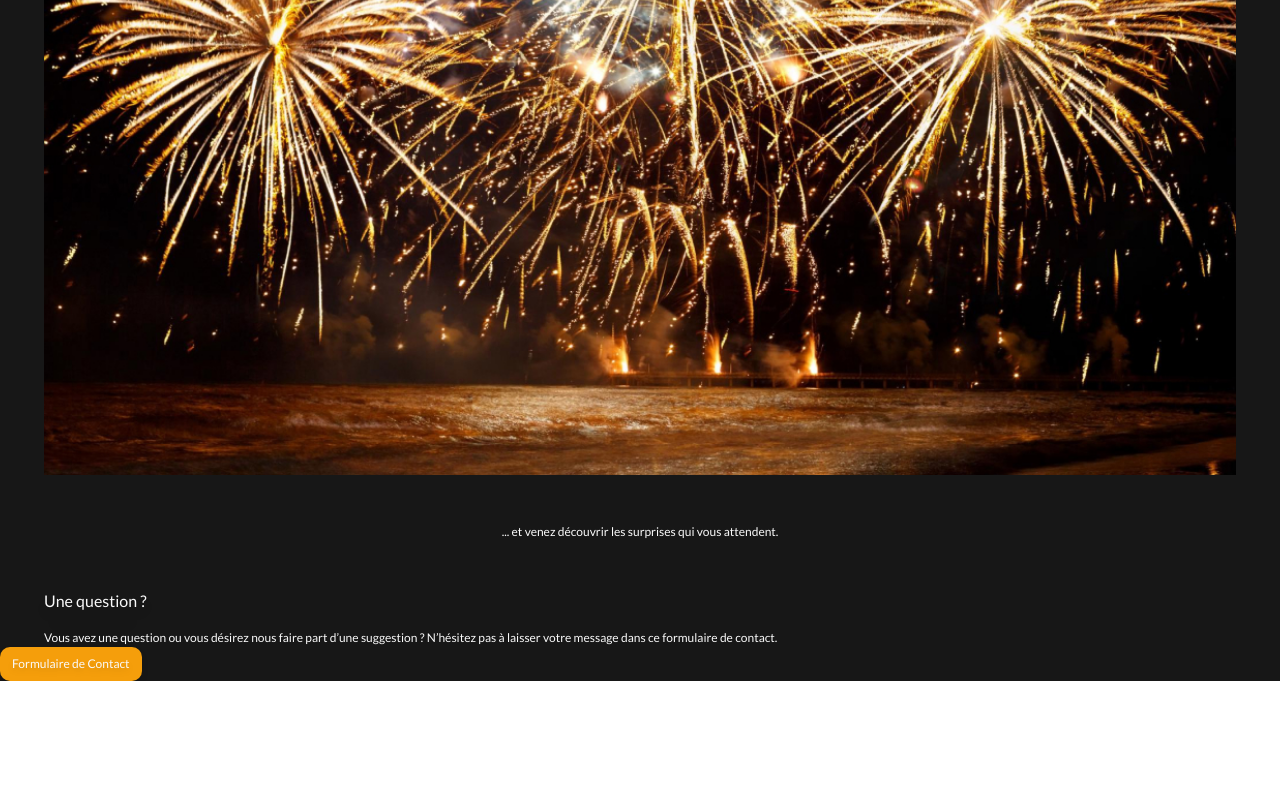
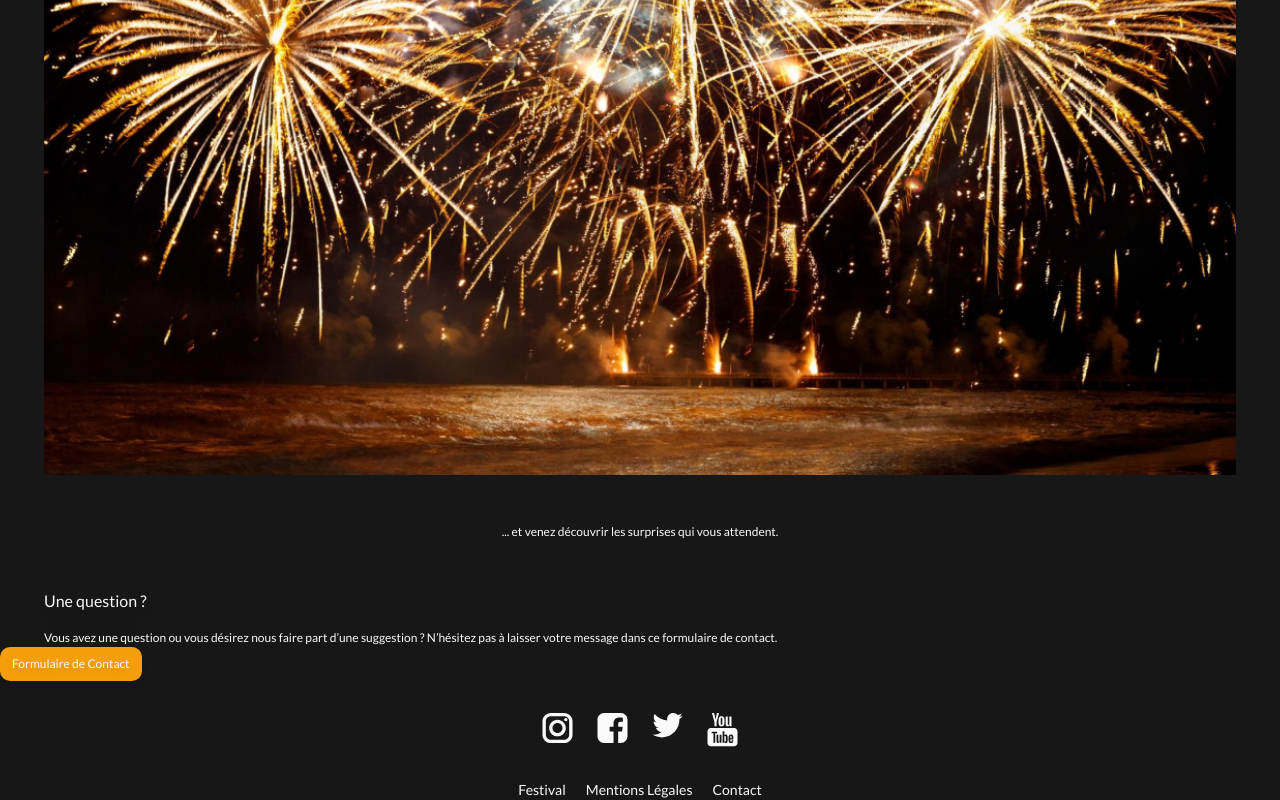
Before and after one commit to duval-justine/Acapulco_Festival_Justine_Duval, a Vue app: page / in a window 1280 px wide. Shown: the part 4244-5044 px from the top of the page. Before the commit the page ends 4925 px from the top, so only its background shows below. Built offline with nearby package versions, Linux system fonts and the light colour scheme; a web font is replaced by a local one.

Commit message:
Début de la création du footer

```diff
--- /dev/null
+++ b/src/components/Footer.vue
@@ -0,0 +1,25 @@
+<template>
+    <div class="pt-8 flex gap-6 justify-center">
+        <Insta/>
+        <Facebook/>
+        <Twitter/>
+        <YouTube/>
+    </div>
+    <div class="mt-8 flex gap-5 justify-center font-lato text-Extended/true-gray/50 text-xs">
+        <RouterLink to="/">Festival</RouterLink>
+        <RouterLink to="/">Mentions Légales</RouterLink>
+        <RouterLink to="/">Contact</RouterLink>
+    </div>
+</template>
+
+<script>
+import { RouterLink, RouterView } from "vue-router";
+import Insta from '../components/icons/Insta.vue'
+import Facebook from '../components/icons/Facebook.vue'
+import Twitter from '../components/icons/Twitter.vue'
+import YouTube from '../components/icons/YouTube.vue'
+
+export default {
+    components: {Insta, Facebook, Twitter, YouTube}
+}
+</script>
--- a/src/pages/Accueil.vue
+++ b/src/pages/Accueil.vue
@@ -31,15 +31,18 @@
     texte="Formulaire de Contact"
     lien="/" />
 </div>
-
 </main>
+<footer class="bg-Extended/true-gray/900">
+    <Footer/>
+</footer>
 </template>
 
 <script>
 import Header from '../components/Header.vue'
 import VignetteCarrousel from '../components/CarrouselAcc.vue'
 import Bouton from '../components/Bouton.vue'
+import Footer from '../components/Footer.vue'
 export default {
-    components: {Header, Bouton, VignetteCarrousel}
+    components: {Header, Bouton, VignetteCarrousel, Footer}
 }
 </script>
```
